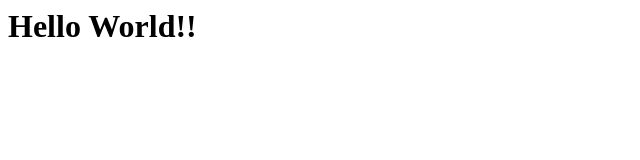
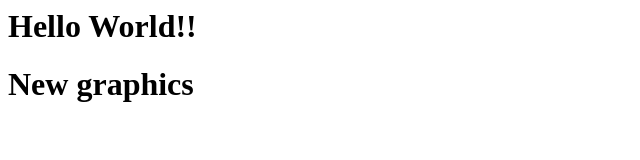
Before and after one commit to syed25041996/pull_push, a plain HTML site: page index.html in a window 1280 px wide. Shown: the whole page, without its empty margins (0-640 px from the left). Drawn offline with Linux system fonts and the light colour scheme.

Commit message:
update feature branch

```diff
--- a/index.html
+++ b/index.html
@@ -1 +1,2 @@
 <h1><b>Hello World!!</b></h1>
+<h1><b>New graphics</b></h1>
```
Also changed, not shown: 1 other file.
